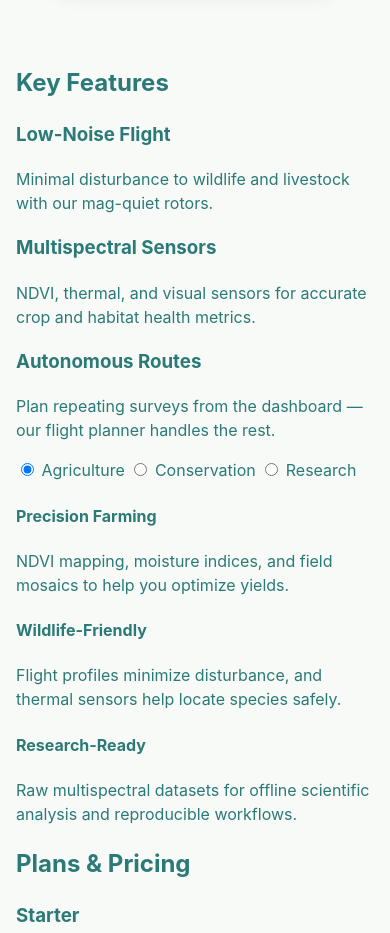
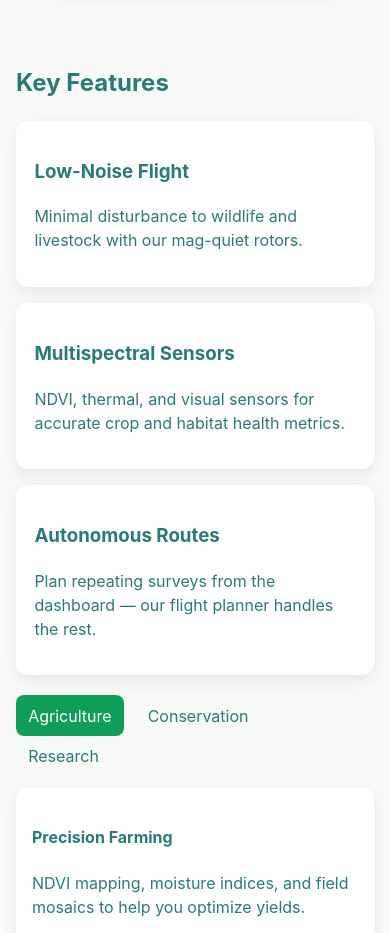
Before and after one commit to mustafa-g-m/ICT-assignment22, a plain HTML site: page index.html in a window 390 px wide. Shown: the part 631-1564 px from the top of the page. Drawn offline with Linux system fonts and the light colour scheme.

Commit message:
git commit -a -m "feat: implement features section with CSS-only tab component
- Style feature cards with grid layout
- Create accessible tab system using radio inputs
- Implement tab panel switching with pure CSS
- Add proper ARIA roles for tablist, tab, and tabpanel
- Ensure responsive behavior for feature grid
- Style active tab states with accent colors"

```diff
--- a/style.css
+++ b/style.css
@@ -143,3 +143,50 @@ li{
   background:var(--accent);
   color:var(--accent-contrast);
 }
+/* ========== Features  Button ========== */
+.feature-grid{
+  display:grid;
+  grid-template-columns:1fr;
+  gap:1rem;
+  margin-top:1rem;
+}
+.feature{
+  background:var(--surface);
+  padding:1.15rem;
+  border-radius:12px;
+  box-shadow:var(--shadow);
+}
+
+/* Tabs */
+.tabs{margin-top:1.25rem}
+.tabs input{display:none} /*to hide*/
+
+.tabs label{
+  display:inline-block;
+  padding:.45rem .7rem;
+  margin-right:.45rem;
+  border-radius:8px;
+  cursor:pointer;
+  border:1px solid transparent;
+}
+.tab-panels{margin-top:.75rem}
+.panel{
+  display:none;
+  padding:1rem;
+  background:var(--surface);
+  border-radius:10px;
+  box-shadow:var(--shadow);
+}
+/*Tab system,  */
+#tab1:checked ~ label[for="tab1"],
+#tab2:checked ~ label[for="tab2"],
+#tab3:checked ~ label[for="tab3"]{
+  background:var(--accent);
+  color:var(--accent-contrast);
+}
+
+#tab1:checked ~ .tab-panels #panel1,
+#tab2:checked ~ .tab-panels #panel2,
+#tab3:checked ~ .tab-panels #panel3{
+  display:block;
+}
```
